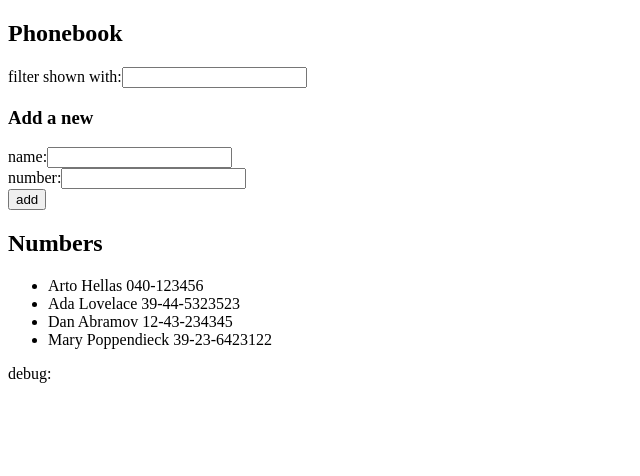
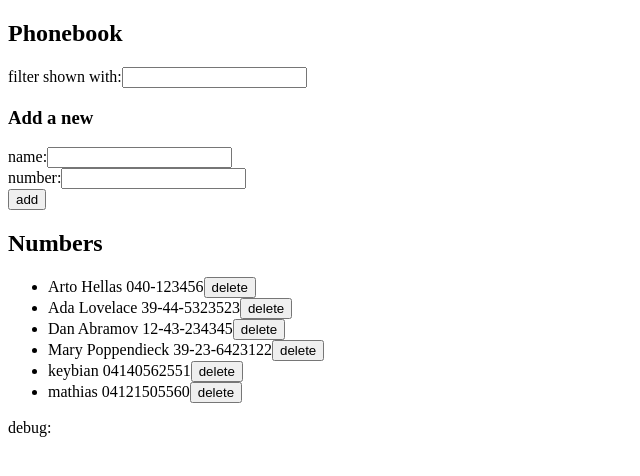
Before and after one commit to keybian/fullopen, a React (Vite) app in the folder part2/phonebook/: page / in a window 1280 px wide. Shown: the top 476 px of the page, without its empty margins (0-640 px from the left). Built offline with nearby package versions, Linux system fonts and the light colour scheme; data requests are answered from the project's data file.

Commit message:
part 2 pasos 7,8,9 y 10

```diff
--- /dev/null
+++ b/part2/phonebook/db.json
@@ -0,0 +1,34 @@
+{
+  "persons": [
+    {
+      "name": "Arto Hellas",
+      "number": "040-123456",
+      "id": 1
+    },
+    {
+      "name": "Ada Lovelace",
+      "number": "39-44-5323523",
+      "id": 2
+    },
+    {
+      "name": "Dan Abramov",
+      "number": "12-43-234345",
+      "id": 3
+    },
+    {
+      "name": "Mary Poppendieck",
+      "number": "39-23-6423122",
+      "id": 4
+    },
+    {
+      "name": "keybian",
+      "number": "04140562551",
+      "id": 5
+    },
+    {
+      "name": "mathias",
+      "number": "04121505560",
+      "id": 6
+    }
+  ]
+}
--- a/part2/phonebook/package.json
+++ b/part2/phonebook/package.json
@@ -7,9 +7,11 @@
     "dev": "vite",
     "build": "vite build",
     "lint": "eslint .",
-    "preview": "vite preview"
+    "preview": "vite preview",
+    "server": "json-server -p3001 --watch db.json"
   },
   "dependencies": {
+    "axios": "^1.13.5",
     "react": "^19.2.0",
     "react-dom": "^19.2.0"
   },
@@ -23,6 +25,7 @@
     "eslint-plugin-react-hooks": "^7.0.1",
     "eslint-plugin-react-refresh": "^0.4.24",
     "globals": "^16.5.0",
+    "json-server": "^0.17.4",
     "vite": "^7.3.1"
   }
 }
--- a/part2/phonebook/src/App.jsx
+++ b/part2/phonebook/src/App.jsx
@@ -1,4 +1,5 @@
-import { useState } from 'react'
+import { useState, useEffect } from 'react'
+import personService from './service/persons'
 import viteLogo from '/vite.svg'
 import Person from './components/Person'
 import FilterPerson from './components/FilterPerson'
@@ -6,35 +7,55 @@ import PersonForm from './components/PersonForm'
 import Persons from './components/Persons'
 
 const App = () => {
-  const [persons, setPersons] = useState([
-    { name: 'Arto Hellas', number: '040-123456', id: 1 },
-    { name: 'Ada Lovelace', number: '39-44-5323523', id: 2 },
-    { name: 'Dan Abramov', number: '12-43-234345', id: 3 },
-    { name: 'Mary Poppendieck', number: '39-23-6423122', id: 4 }
-  ])
+  const [persons, setPersons] = useState([])
   console.log('person', persons)
 
   const [newName, setNewName] = useState('')
   const [newPhone, setNewPhone] = useState('')
   const [filterName, setFilterName] = useState('')
 
+  const hook = () => {
+    console.log('effect')
+    personService
+      .getAll()
+      .then(returndPersons => {
+        console.log('promise fulfilled')
+        setPersons(returndPersons)
+      })
+
+  }
+
+  useEffect(hook, [])
+
   const addPerson = (event) => {
     event.preventDefault()
     console.log('addPerson', persons)
-    const findName = persons.find((x) => x.name === newName.trim())
+    const newPersons = [...persons]
+    console.log('newPersons', newPersons)
+    const findName = newPersons.find((x) => x.name === newName.trim())
+    console.log('findName', findName)
     console.log(findName)
     if (findName === undefined) {
+      const max = newPersons.reduce((prev, current) => (prev.id > current.id) ? prev : current);
+      console.log(max)
       const newObject = {
         name: newName,
         number: newPhone,
-        id: persons.length + 1
+        id: max.id + 1
       }
+      personService
+        .create(newObject)
+        .then(returnedPersons => {
+          console.log(returnedPersons)
+          setPersons(newPersons.concat(returnedPersons))
+          setNewName('')
+          setNewPhone('')
+        })
 
-      setPersons(persons.concat(newObject))
-      setNewName('')
-      setNewPhone('')
     } else {
-      alert(`${newName}  is already added to phonebook`)
+      if (confirm(`${findName.name}  is already added to phonebook, replace the odl number with a new one`)) {
+        toggleUpdateNumber(findName.id)
+      }
     }
 
   }
@@ -52,6 +73,42 @@ const App = () => {
 
   }
 
+  const toggleDelete = (id) => {
+    const person = personsToShow.find(x => x.id === id)
+    const changePerson = { ...person }
+
+
+    personService
+      .deletedPerson(id, changePerson)
+      .then(returnPerson => {
+        console.log("returnPerson", returnPerson)
+        console.log("return   Person", persons)
+        setPersons(persons.filter(x => x.id !== id))
+      })
+
+
+  }
+
+  const toggleUpdateNumber = (id) => {
+    const person = personsToShow.find(x => x.id === id)
+    const changePerson = { ...person, number: newPhone }
+
+
+    personService
+      .update(id, changePerson)
+      .then(returnPerson => {
+        console.log("returnPerson", returnPerson)
+        setPersons(persons.map(x => x.id !== id ? x : returnPerson))
+      })
+      .catch(error => {
+        alert(`the Person '${person.name}' was already deleted from server`)
+        setPersons(persons.filter(x => x.id !== id))
+      })
+
+
+  }
+
+
   const personsToShow = filterName.length === 0 ? persons : persons.filter(x => x.name.toLowerCase().includes(filterName.toLowerCase()))
 
 
@@ -68,7 +125,7 @@ const App = () => {
       />
       <h2>Numbers</h2>
 
-      <Persons personsToShow={personsToShow} newName={newName} newPhone={newPhone} />
+      <Persons personsToShow={personsToShow} newName={newName} newPhone={newPhone} toggleDelete={toggleDelete} />
 
     </div>
   )
--- a/part2/phonebook/src/components/Person.jsx
+++ b/part2/phonebook/src/components/Person.jsx
@@ -1,7 +1,21 @@
-const Person = ({ person }) => {
+const Person = ({ person, toggleDelete }) => {
+
+    const confirmation = () => {
+        if (confirm(`Delete ${person.name} ?`)) {
+            console.log("hola toggle", person.id)
+            toggleDelete(person.id)
+
+        }
+    }
+
     return (
-        <li>{person.name} {person.number}</li>
+        <li>
+            {person.name} {person.number}
+            <button onClick={confirmation}> delete</button>
+        </li>
     )
+
+
 }
 
 export default Person
--- a/part2/phonebook/src/components/Persons.jsx
+++ b/part2/phonebook/src/components/Persons.jsx
@@ -1,10 +1,13 @@
 import Person from "./Person"
-const Persons = ({ personsToShow, newName, newPhone }) => {
+import personsService from '../service/persons'
+
+const Persons = ({ personsToShow, newName, newPhone, toggleDelete }) => {
+
     return (
         <div>
             <ul>
                 {personsToShow.map(person =>
-                    <Person key={person.id} person={person} />
+                    <Person key={person.id} person={person} toggleDelete={toggleDelete} />
                 )}
             </ul>
             <div>debug: {newName} {newPhone}</div>
--- /dev/null
+++ b/part2/phonebook/src/service/persons.js
@@ -0,0 +1,25 @@
+import axios from "axios";
+const baseUrl = 'http://localhost:3001/persons'
+
+const getAll = () => {
+    const request = axios.get(baseUrl)
+    return request.then(response => response.data)
+}
+
+const create = (newObject) => {
+    console.log('create', newObject)
+    const request = axios.post(baseUrl, newObject)
+    return request.then(response => response.data)
+}
+
+const update = (id, newObject) => {
+    const request = axios.put(`${baseUrl}/${id}`, newObject)
+    return request.then(response => response.data)
+}
+
+const deletedPerson = (id, newObject) => {
+    const request = axios.delete(`${baseUrl}/${id}`, newObject)
+    return request.then(response => response.data)
+}
+
+export default { getAll, create, update, deletedPerson }
```
Also changed, not shown: 1 other file (tests, documents, lock files or other folders).
